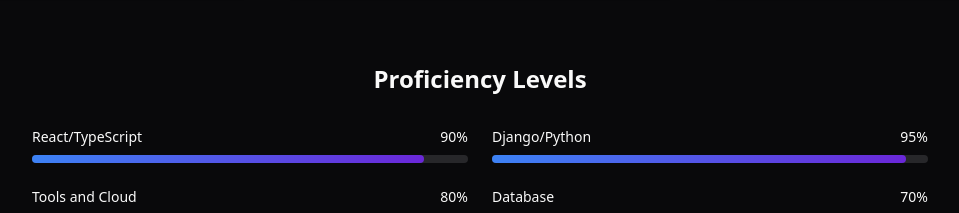
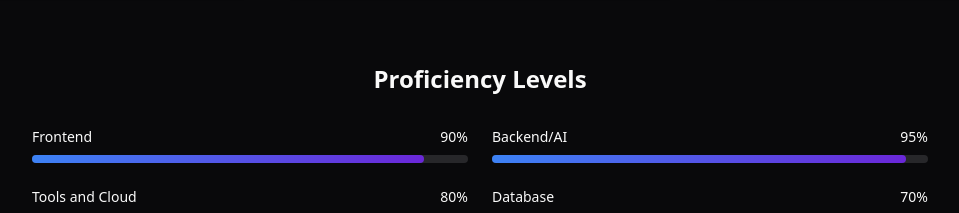
Before and after one commit to Frankythecoder/My_Portfolio, a React (Vite) app in the folder frontend/: page / in a window 1280 px wide. Shown: the part 2107-2320 px from the top of the page, without its empty margins (160-1119 px from the left). Built offline with nearby package versions, Linux system fonts and the light colour scheme.

Commit message:
Changes to Skills.tsx 2

```diff
--- a/frontend/src/components/portfolio/Skills.tsx
+++ b/frontend/src/components/portfolio/Skills.tsx
@@ -64,8 +64,8 @@ const Skills = () => {
           <h3 className="text-2xl font-semibold mb-8 text-center">Proficiency Levels</h3>
           <div className="grid md:grid-cols-2 gap-6">
             {[
-              { skill: "React/TypeScript", level: 90 },
-              { skill: "Django/Python", level: 95 },
+              { skill: "Frontend", level: 90 },
+              { skill: "Backend/AI", level: 95 },
               { skill: "Tools and Cloud", level: 80 },
               { skill: "Database", level: 70 }
             ].map((item) => (
```
